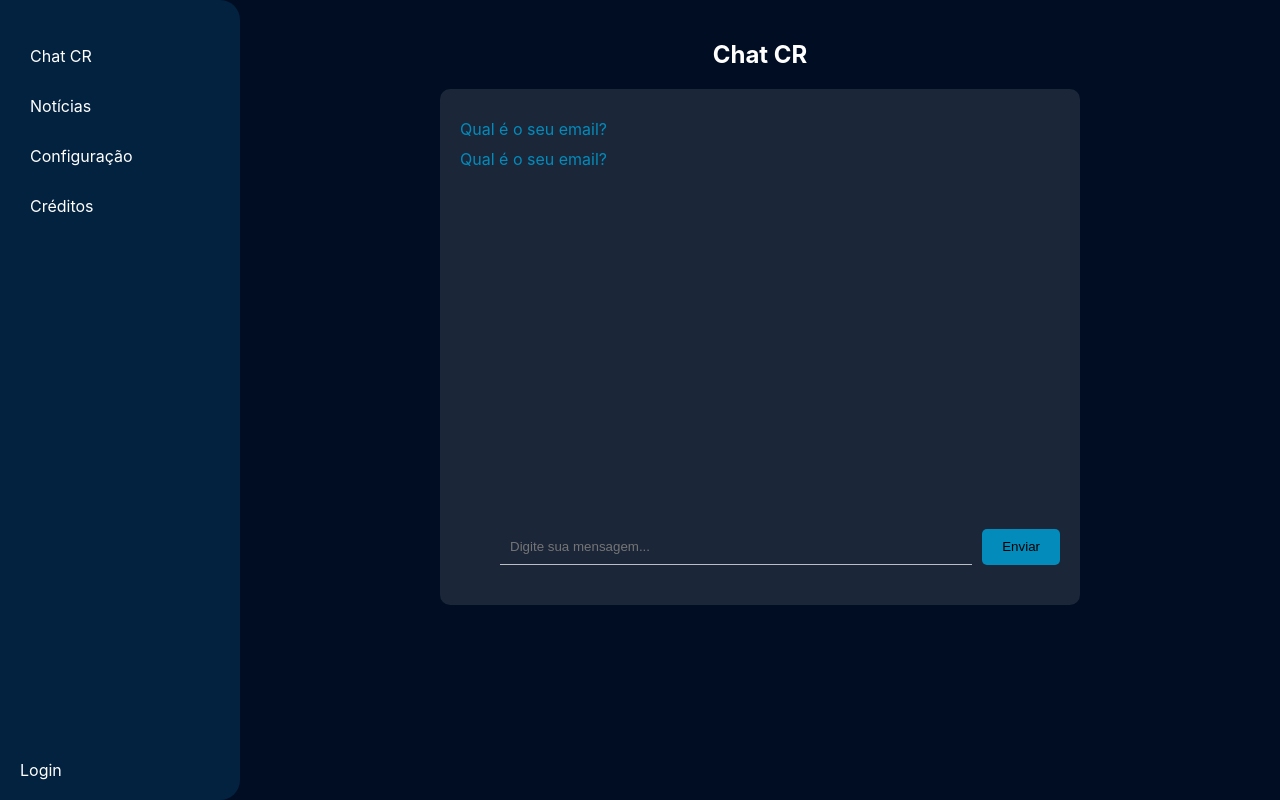
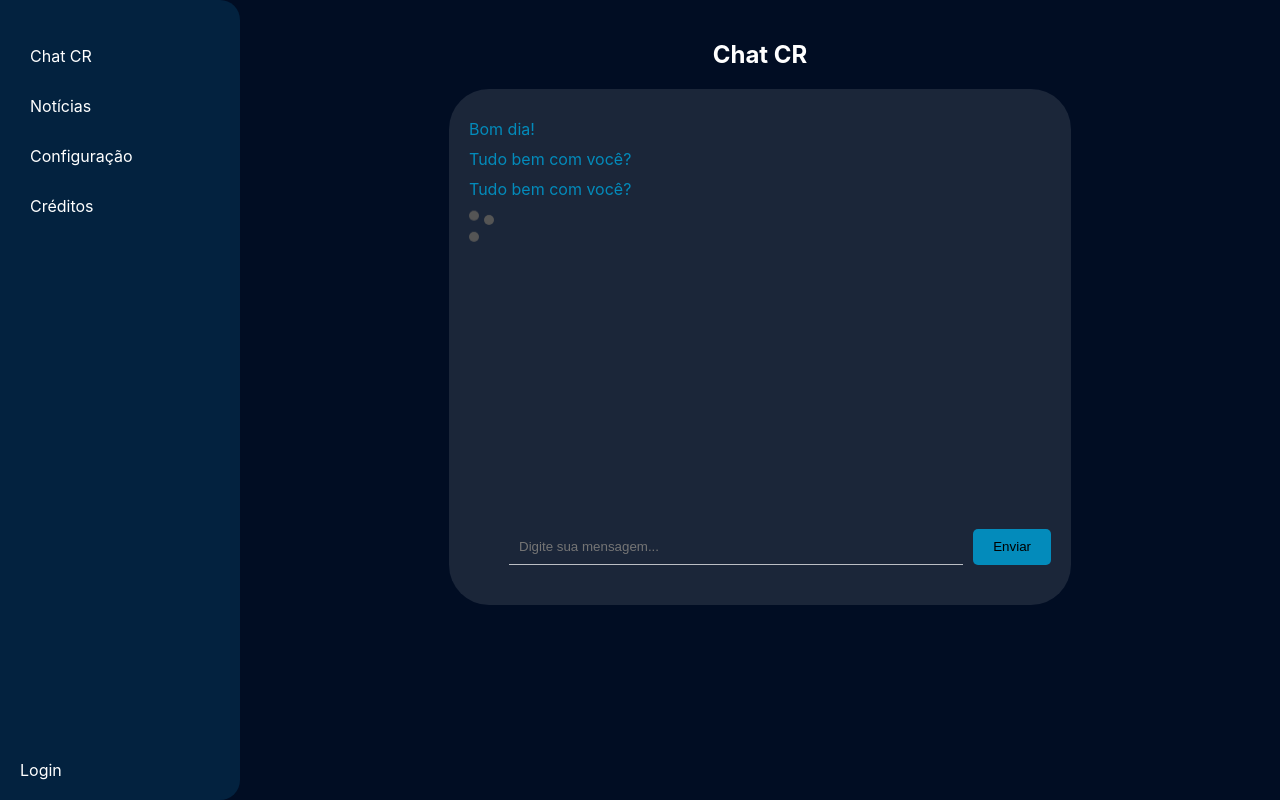
Before and after one commit to estevam5s/chatbot-ltd-estacio, a React (Create React App) app: page /chat in a window 1280 px wide. Built offline with nearby package versions, Linux system fonts and the light colour scheme.

Commit message:
:boom: melhorando o código com o banco

```diff
--- a/src/estilos/chat.css
+++ b/src/estilos/chat.css
@@ -12,10 +12,10 @@
 
   .chat-box {
     width: 90%;
-    max-width: 600px;
+    max-width: 582px;
     background: rgba(255, 255, 255, 0.1);
     padding: 20px;
-    border-radius: 10px;
+    border-radius: 40px;
   }
 
   .messages {
@@ -55,3 +55,66 @@
     color: black;
     margin-left: 10px;
   }
+
+
+.typing-indicator {
+  display: inline-block;
+  position: relative;
+  width: 10px;
+  height: 10px;
+}
+.typing-indicator span {
+  display: inline-block;
+  width: 10px;
+  height: 10px;
+  border-radius: 50%;
+  background-color: #555;
+  margin-right: 5px;
+  animation: typing-bounce 1s infinite ease-in-out;
+}
+@keyframes typing-bounce {
+  0%, 100% {
+    transform: translateY(0);
+  }
+  50% {
+    transform: translateY(-5px);
+  }
+}
+
+.typing-indicator {
+  display: inline-block;
+  position: relative;
+  width: 30px; /* Largura total das bolinhas (3 bolinhas de 10px + 2 espaços de 5px) */
+  height: 10px; /* Altura das bolinhas */
+}
+
+.typing-indicator span {
+  display: inline-block;
+  width: 10px; /* Tamanho das bolinhas */
+  height: 10px; /* Tamanho das bolinhas */
+  border-radius: 50%;
+  background-color: #555;
+  margin-right: 5px; /* Espaçamento entre as bolinhas */
+  animation: typing-bounce 1.5s infinite ease-in-out;
+}
+
+.typing-indicator span:nth-child(1) {
+  animation-delay: 0s;
+}
+
+.typing-indicator span:nth-child(2) {
+  animation-delay: 0.5s; /* Atraso para a segunda bolinha levantar */
+}
+
+.typing-indicator span:nth-child(3) {
+  animation-delay: 1s; /* Atraso para a terceira bolinha levantar */
+}
+
+@keyframes typing-bounce {
+  0%, 100% {
+    transform: translateY(0);
+  }
+  50% {
+    transform: translateY(-5px);
+  }
+}
--- a/src/paginas/chat.js
+++ b/src/paginas/chat.js
@@ -3,6 +3,7 @@ import { jsPDF } from 'jspdf';
 import '../estilos/chat.css';
 
 const steps = [
+  { question: 'Tudo bem com você?', key: 'cliente', section: 'resposta' },
   { question: 'Qual é o seu email?', key: 'email', section: 'dadosPessoais' },
   { question: 'Qual é o seu telefone?', key: 'telefone', section: 'dadosPessoais' },
   { question: 'Qual é a sua cidade?', key: 'cidade', section: 'dadosPessoais' },
@@ -24,11 +25,23 @@ const steps = [
   { question: 'Qual é o seu nível de fluência no idioma?', key: 'fluencia', section: 'idiomas' },
 ];
 
+const getGreeting = () => {
+  const currentTime = new Date().getHours();
+  if (currentTime < 12) {
+    return 'Bom dia!';
+  } else if (currentTime < 18) {
+    return 'Boa tarde!';
+  } else {
+    return 'Boa noite!';
+  }
+};
+
 const Chat = () => {
   const [messages, setMessages] = useState([]);
   const [input, setInput] = useState('');
   const [currentStep, setCurrentStep] = useState(0);
   const [curriculoData, setCurriculoData] = useState({
+    resposta: {},
     dadosPessoais: {},
     objetivoProfissional: {},
     academica: [],
@@ -36,12 +49,30 @@ const Chat = () => {
     certificacoes: [],
     idiomas: []
   });
+  const [isTyping, setIsTyping] = useState(false);
 
   useEffect(() => {
-    if (currentStep < steps.length) {
+    // Saudação inicial
+    const greeting = getGreeting();
+    setMessages([{ type: 'bot', text: greeting }]);
+    setTimeout(() => {
+      setMessages((prevMessages) => [...prevMessages, { type: 'bot', text: steps[currentStep].question }]);
+      setIsTyping(true);
+    }, 2000); // Delay of 2 seconds (2000 milliseconds)
+  // eslint-disable-next-line react-hooks/exhaustive-deps
+  }, []);
+
+  useEffect(() => {
+    if (currentStep > 0 && currentStep < steps.length) {
       const step = steps[currentStep];
-      setMessages((prevMessages) => [...prevMessages, { type: 'bot', text: step.question }]);
-    } else {
+      setIsTyping(true);
+
+      // Simular o atraso de 2 segundos antes de exibir a pergunta
+      setTimeout(() => {
+        setMessages((prevMessages) => [...prevMessages, { type: 'bot', text: step.question }]);
+        setIsTyping(false);
+      }, 2000); // Delay of 2 seconds (2000 milliseconds)
+    } else if (currentStep === steps.length) {
       setMessages((prevMessages) => [...prevMessages, { type: 'bot', text: 'Obrigado por fornecer todas as informações! Clique no botão abaixo para baixar seu currículo.' }]);
     }
   }, [currentStep]);
@@ -115,6 +146,15 @@ const Chat = () => {
               {message.text}
             </div>
           ))}
+          {isTyping && (
+            <div className="message bot-message">
+              <span className="typing-indicator">
+                <span></span>
+                <span></span>
+                <span></span>
+              </span>
+            </div>
+          )}
           {currentStep >= steps.length && (
             <div className="message bot-message">
               <button onClick={generatePDF} className="download-link">
--- a/src/paginas/noticias.js
+++ b/src/paginas/noticias.js
@@ -11,7 +11,6 @@ const Noticias = () => {
         const response = await axios.get('https://newsapi.org/v2/everything', {
           params: {
             q: 'inteligência artificial',
-            // adefb2b75dd2463b82c7611c86c09b74
             apiKey: process.env.REACT_APP_NEWS_API_KEY, // Usando variável de ambiente
             language: 'pt',
             sortBy: 'publishedAt',
```
Also changed, not shown: 1 other file (tests, documents, lock files or other folders).
